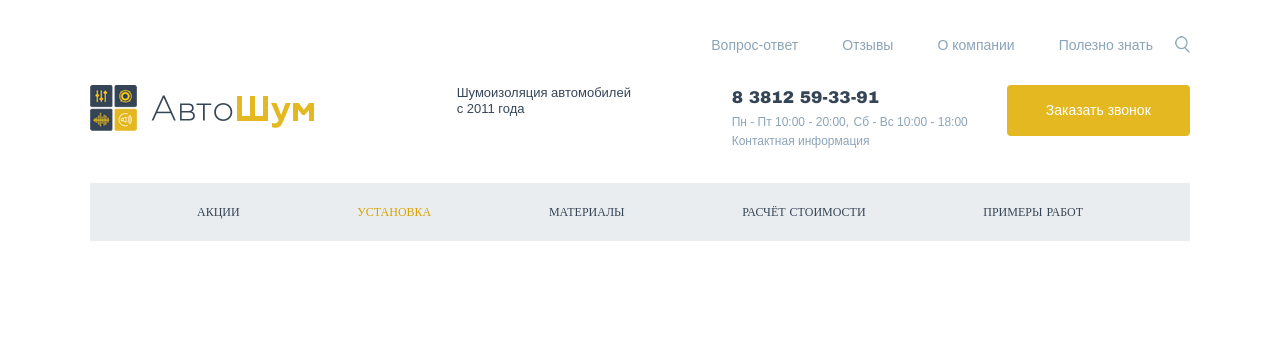
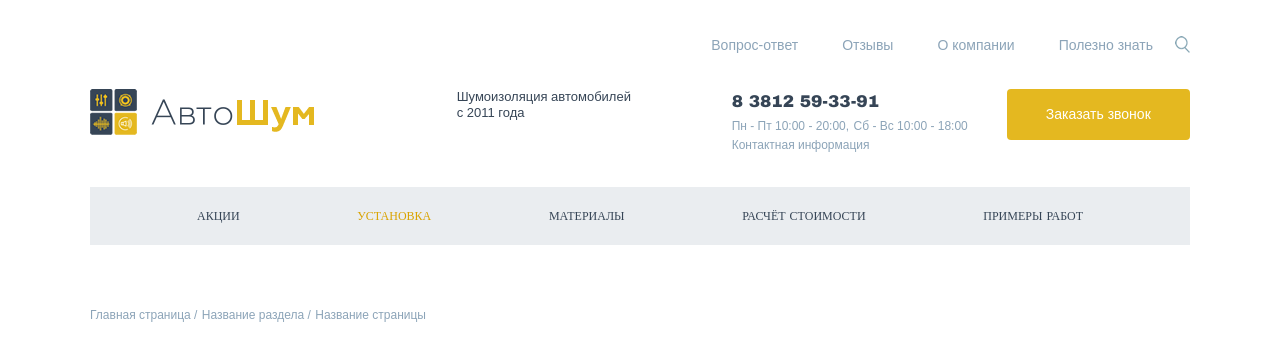
Before and after one commit to DmitriyWebDev/test-task-2, a website built with webpack: page index.html in a window 1280 px wide. Built offline with nearby package versions, Linux system fonts and the light colour scheme.

Commit message:
Breadcrumbs

```diff
--- a/index.html
+++ b/index.html
@@ -87,8 +87,8 @@
                     <input id="top-search-input-mobile" type="text" class="js-top-search-input top-search-form__input" placeholder="">
 
                     <span class="top-search-form__input-placeholder js-top-search-form__input-placeholder">
-                                Например, шумоизоляция
-                            </span>
+                        Например, шумоизоляция
+                    </span>
 
                 </label>
 
@@ -316,6 +316,20 @@
 
 </header>
 
+<div class="container">
+    <div class="breadcrumbs">
+        <a class="breadcrumbs__link text_style_additional-two" href="#">
+            Главная страница
+        </a>
+        <a class="breadcrumbs__link text_style_additional-two" href="#">
+            Название раздела
+        </a>
+        <a class="breadcrumbs__link text_style_additional-two" href="#">
+            Название страницы
+        </a>
+    </div>
+</div>
+
 
 
 
--- a/src/scss/_header.scss
+++ b/src/scss/_header.scss
@@ -2,7 +2,7 @@
 
 header {
   padding: 0;
-  margin: 0 0 70px 0;
+  margin: 0 0 0 0;
 }
 
 .header-top-line {
@@ -11,7 +11,7 @@ header {
   flex-wrap: wrap;
   flex-direction: row-reverse;
   align-items: stretch;
-  margin: 0 0 21px 0;
+  margin: 0 0 25px 0;
   position: relative;
 }
 
@@ -423,3 +423,26 @@ header {
   box-shadow: none;
   outline: none;
 }
+
+.breadcrumbs {
+  display: block;
+  width: 100%;
+  text-align: left;
+  line-height: 17px;
+}
+
+.breadcrumbs__link {
+  display: inline;
+  vertical-align: top;
+}
+
+.breadcrumbs__link:after {
+  content: "/";
+  display: inline-block;
+  vertical-align: top;
+  margin: 0 3px;
+}
+
+.breadcrumbs__link:last-child:after {
+  display: none;
+}
--- a/src/scss/media/_header-media.scss
+++ b/src/scss/media/_header-media.scss
@@ -4,6 +4,7 @@
 
 
 @media (min-width: $tmpl-screen-xs) {
+
   .header-contact-info__phone {
     font-size: 13px;
   }
@@ -11,6 +12,11 @@
 }
 
 @media (min-width: $tmpl-screen-sm) {
+
+  header {
+    margin: 0 0 44px 0;
+    padding: 18px 0 0 0;
+  }
 
   .header-info-line {
     background-color: white;
@@ -31,10 +37,6 @@
     text-align: left;
   }
 
-  header {
-    padding: 18px 0 0 0;
-  }
-
   // Search form
 
   .top-search-form {
@@ -46,9 +48,19 @@
     left: 0;
   }
 
+  // Breadcrumbs
+
+  .breadcrumbs__link:after {
+    margin: 0;
+  }
+
 }
 
 @media (min-width: $tmpl-screen-md) {
+
+  header {
+    margin: 0 0 41px 0;
+  }
 
   .header-slogan {
     padding: 0;
@@ -81,6 +93,7 @@
 
   header {
     padding: 27px 0 0 0;
+    margin: 0 0 62px 0;
   }
 
   .header-top-menu>li>a {
```
Also changed, not shown: style.css.
